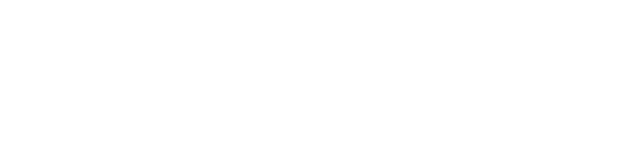
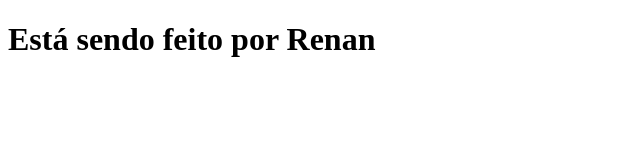
Before and after one commit to Renan-Ortiz1/buffet-renan-festas, a plain HTML site: page index.html in a window 1280 px wide. Shown: the whole page, without its empty margins (0-640 px from the left). Drawn offline with Linux system fonts and the light colour scheme.

Commit message:
Update index.html

```diff
--- a/index.html
+++ b/index.html
@@ -1,5 +1,10 @@
 <!DOCTYPE html>
 <html>
+  <head>
   <title>Renan Festas</title>
   <meta charset="utf-8">
+  </head>
+  <body>
+   <h1>Está sendo feito por Renan</h1>
+  </body>
 </html>
```
